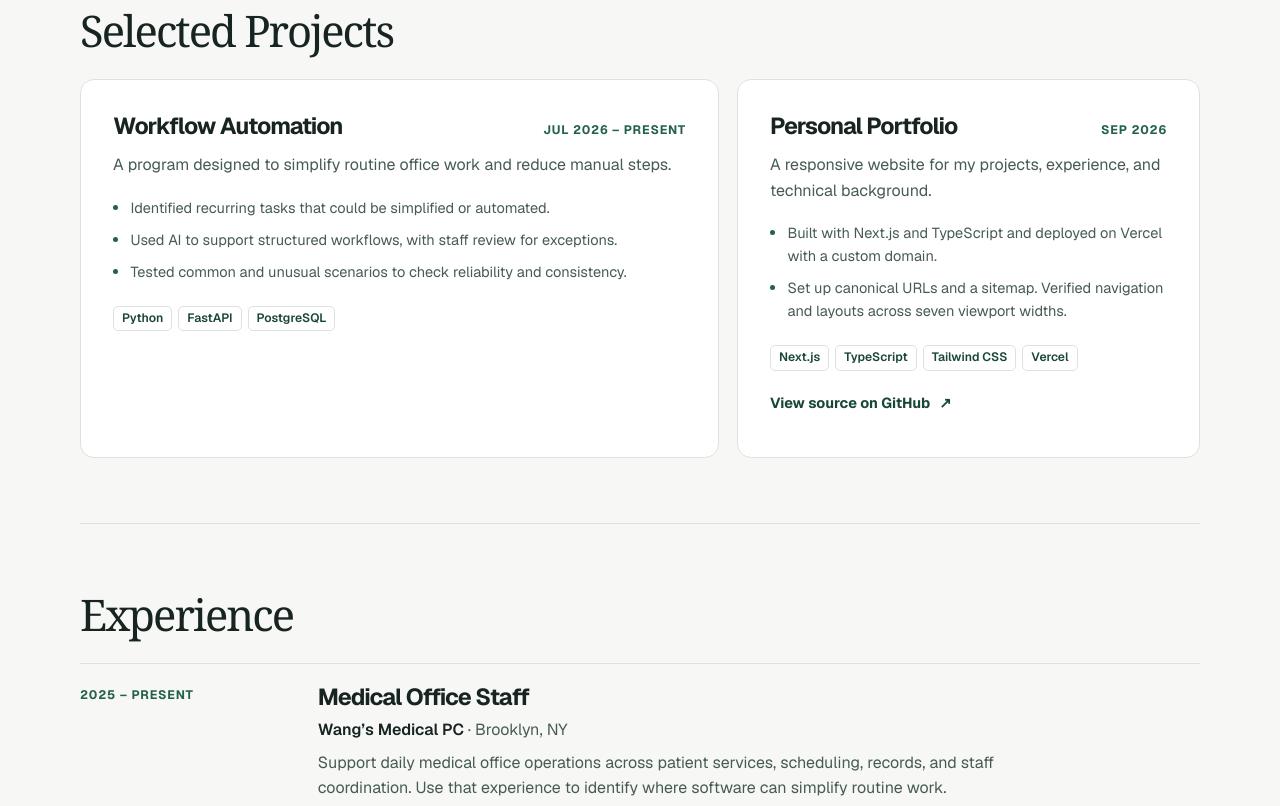
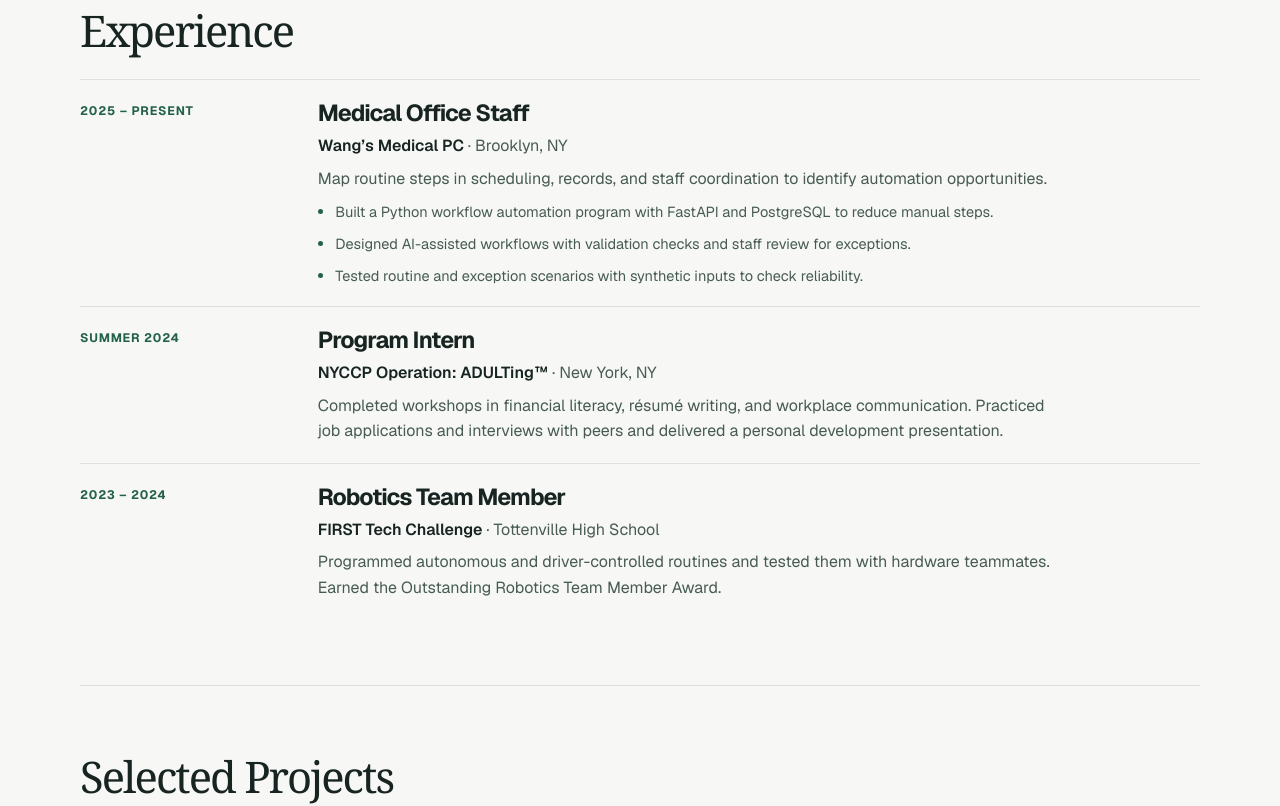
Before and after one commit to yuhan2521407353-debug/yuhanchen.me, a Next.js app: page / in a window 1280 px wide. Shown: the part 680-1486 px from the top of the page. Built offline with nearby package versions, Linux system fonts and the light colour scheme.

Commit message:
Show workflow automation under medical office experience

```diff
--- a/app/data/portfolio.ts
+++ b/app/data/portfolio.ts
@@ -1,16 +1,5 @@
 
 export const projects = [
-  {
-    title: "Workflow Automation",
-    dates: "Jul 2026 – Present",
-    description: "A program designed to simplify routine office work and reduce manual steps.",
-    details: [
-      "Identified recurring tasks that could be simplified or automated.",
-      "Used AI to support structured workflows, with staff review for exceptions.",
-      "Tested common and unusual scenarios to check reliability and consistency.",
-    ],
-    stack: ["Python", "FastAPI", "PostgreSQL"],
-  },
   {
     title: "Personal Portfolio",
     dates: "Sep 2026",
@@ -30,7 +19,12 @@ export const experience = [
     organization: "Wang’s Medical PC",
     location: "Brooklyn, NY",
     dates: "2025 – Present",
-    description: "Support daily medical office operations across patient services, scheduling, records, and staff coordination. Use that experience to identify where software can simplify routine work.",
+    description: "Map routine steps in scheduling, records, and staff coordination to identify automation opportunities.",
+    details: [
+      "Built a Python workflow automation program with FastAPI and PostgreSQL to reduce manual steps.",
+      "Designed AI-assisted workflows with validation checks and staff review for exceptions.",
+      "Tested routine and exception scenarios with synthetic inputs to check reliability.",
+    ],
   },
   {
     role: "Program Intern",
--- a/app/page.tsx
+++ b/app/page.tsx
@@ -5,8 +5,8 @@ import { profile } from "./data/profile";
 import styles from "./portfolio.module.css";
 
 const sections = [
+  ["Experience", "#experience"],
   ["Projects", "#projects"],
-  ["Experience", "#experience"],
   ["Skills", "#skills"],
   ["Contact", "#contact"],
 ] as const;
@@ -33,7 +33,7 @@ export default function Home() {
               I’m a computer science student with hands-on experience in medical office operations. I build software to simplify routine work.
             </p>
             <div className={styles.actions}>
-              <a className={styles.button} href="#projects">View projects <span aria-hidden="true">↓</span></a>
+              <a className={styles.button} href="#experience">View experience <span aria-hidden="true">↓</span></a>
               <a className={styles.textLink} href="#contact">Get in touch <span aria-hidden="true">↗</span></a>
             </div>
           </div>
@@ -60,6 +60,27 @@ export default function Home() {
           </aside>
         </section>
 
+        <section id="experience" className={styles.section} aria-labelledby="experience-title">
+          <h2 id="experience-title">Experience</h2>
+          <div className={styles.experience}>
+            {experience.map((entry) => (
+              <article key={entry.role} className={styles.experienceRow}>
+                <p className={styles.date}>{entry.dates}</p>
+                <div>
+                  <h3>{entry.role}</h3>
+                  <p className={styles.organization}>{entry.organization} <span>· {entry.location}</span></p>
+                  <p className={styles.roleDetail}>{entry.description}</p>
+                  {"details" in entry ? (
+                    <ul className={styles.details}>
+                      {entry.details.map((detail) => <li key={detail}>{detail}</li>)}
+                    </ul>
+                  ) : null}
+                </div>
+              </article>
+            ))}
+          </div>
+        </section>
+
         <section id="projects" className={styles.section} aria-labelledby="projects-title">
           <h2 id="projects-title">Selected Projects</h2>
           <div className={styles.projectGrid}>
@@ -76,25 +97,7 @@ export default function Home() {
                 <ul className={styles.stack} aria-label={`${project.title} technologies`}>
                   {project.stack.map((item) => <li key={item}>{item}</li>)}
                 </ul>
-                {"source" in project && (
-                  <a className={styles.textLink} href={project.source}>View source on GitHub <span aria-hidden="true">↗</span></a>
-                )}
-              </article>
-            ))}
-          </div>
-        </section>
-
-        <section id="experience" className={styles.section} aria-labelledby="experience-title">
-          <h2 id="experience-title">Experience</h2>
-          <div className={styles.experience}>
-            {experience.map((entry) => (
-              <article key={entry.role} className={styles.experienceRow}>
-                <p className={styles.date}>{entry.dates}</p>
-                <div>
-                  <h3>{entry.role}</h3>
-                  <p className={styles.organization}>{entry.organization} <span>· {entry.location}</span></p>
-                  <p className={styles.roleDetail}>{entry.description}</p>
-                </div>
+                <a className={styles.textLink} href={project.source}>View source on GitHub <span aria-hidden="true">↗</span></a>
               </article>
             ))}
           </div>
--- a/app/portfolio.module.css
+++ b/app/portfolio.module.css
@@ -271,6 +271,10 @@
   background: var(--card);
 }
 
+.project:only-child {
+  grid-column: 1 / -1;
+}
+
 .projectHeading {
   display: flex;
   flex-wrap: wrap;
@@ -354,6 +358,11 @@
   max-width: 750px;
   margin-top: 7px;
   color: var(--muted);
+}
+
+.experienceRow .details {
+  max-width: 750px;
+  margin: 9px 0 0;
 }
 
 .skillGrid {
```
